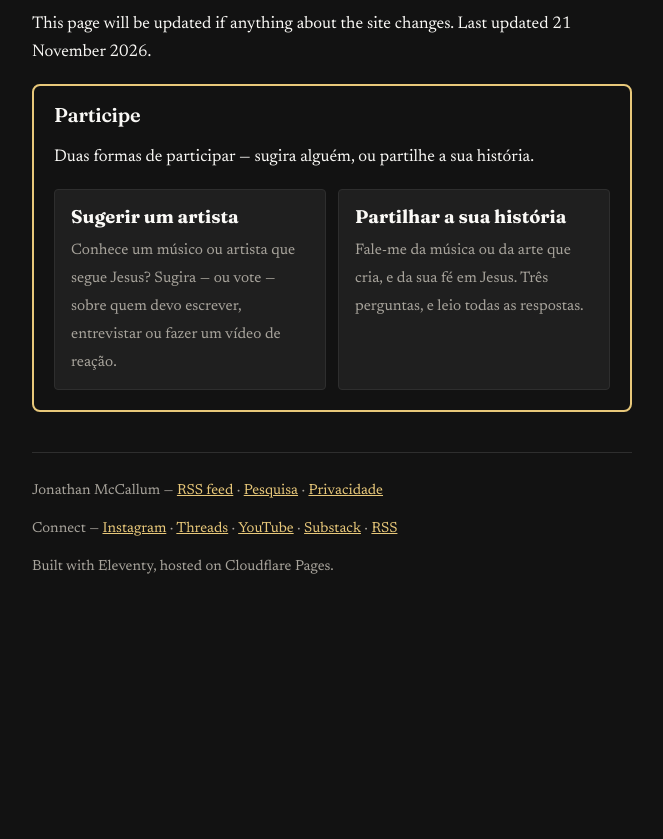
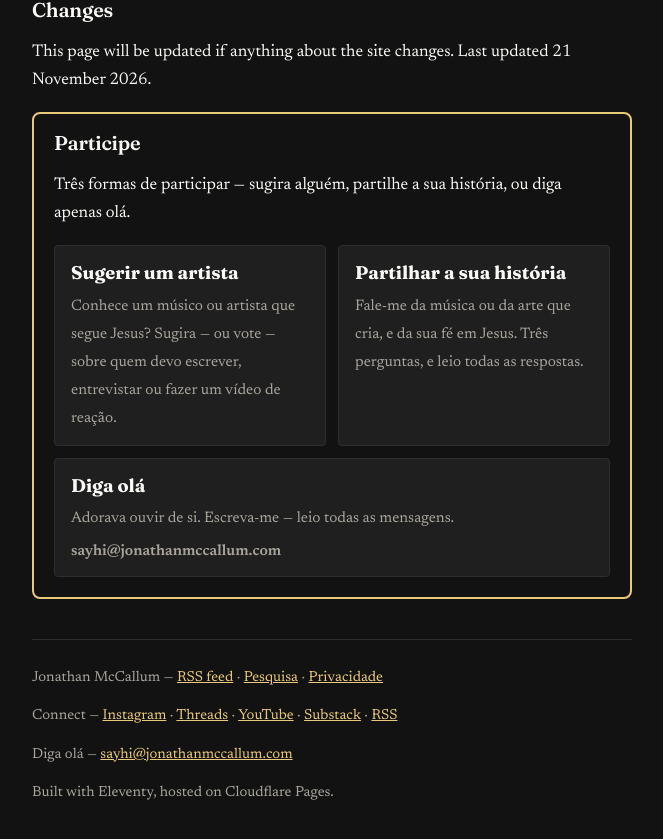
Before and after one commit to streamjonathan/jonathanmccallum-pt, an Eleventy site: page content/pages/privacy.md in a window 1280 px wide. Shown: the part 1805-2644 px from the top of the page, without its empty margins (308-971 px from the left). Before the commit the page ends 2447 px from the top, so only its background shows below. Built offline with nearby package versions, Linux system fonts and the light colour scheme; Eleventy itself is replaced by a stand-in of ours; files that its build step writes are made by us from their sources.

Commit message:
Add public contact email (sayhi) as a runtime-built mailto, hidden from scrapers [pt]

```diff
--- a/_includes/get-involved.njk
+++ b/_includes/get-involved.njk
@@ -1,6 +1,6 @@
 <section class="get-involved" aria-labelledby="get-involved-heading">
   <h2 id="get-involved-heading">Participe</h2>
-  <p>Duas formas de participar — sugira alguém, ou partilhe a sua história.</p>
+  <p>Três formas de participar — sugira alguém, partilhe a sua história, ou diga apenas olá.</p>
   <div class="get-involved__cards">
     <a class="get-involved__card" href="https://jonathanmccallum.com/suggest-an-artist/">
       <strong>Sugerir um artista</strong>
@@ -10,5 +10,10 @@
       <strong>Partilhar a sua história</strong>
       <span>Fale-me da música ou da arte que cria, e da sua fé em Jesus. Três perguntas, e leio todas as respostas.</span>
     </a>
+    <a class="get-involved__card" href="#" data-contact-email>
+      <strong>Diga olá</strong>
+      <span>Adorava ouvir de si. Escreva-me — leio todas as mensagens.</span>
+      <span class="get-involved__email" data-contact-email-text>Envie-me um e-mail</span>
+    </a>
   </div>
 </section>
--- a/_includes/layouts/base.njk
+++ b/_includes/layouts/base.njk
@@ -96,8 +96,8 @@
 </script>
 {% endif %}
 <link rel="alternate" type="application/rss+xml" title="{{ site.title }}" href="/feed/">
-<link rel="preload" href="/css/style.css?v=12" as="style">
-<link rel="stylesheet" href="/css/style.css?v=11">
+<link rel="preload" href="/css/style.css?v=13" as="style">
+<link rel="stylesheet" href="/css/style.css?v=12">
 </head>
 <body>
 <a class="skip-link" href="#main">Saltar para o conteúdo</a>
@@ -111,8 +111,10 @@
 <footer class="site-footer">
   <p>{{ site.title }} — <a href="/feed/">RSS feed</a> · <a href="/search/">Pesquisa</a> · <a href="/privacy/">Privacidade</a></p>
   <p>Connect — <a href="https://www.instagram.com/jonamccallum">Instagram</a> · <a href="https://www.threads.com/@jonamccallum">Threads</a> · <a href="https://www.youtube.com/@Jonathanmccallum1">YouTube</a> · <a href="https://jonamccallum.substack.com">Substack</a> · <a href="/feed/">RSS</a></p>
+  <p>Diga olá — <a href="#" data-contact-email data-contact-email-text>Envie-me um e-mail</a></p>
   <p>Built with Eleventy, hosted on Cloudflare Pages.</p>
 </footer>
 <script src="/js/main.js?v=8" defer></script>
+<script src="/js/contact.js?v=1" defer></script>
 </body>
 </html>
--- a/content/pages/privacy.md
+++ b/content/pages/privacy.md
@@ -8,7 +8,7 @@ original_url: https://jonathanmccallum.com/privacy/
 
 This site is run by Jonathan McCallum. It is a small personal site: writing, and a chat that answers from that writing. There are no accounts, no tracking, no advertising, and nothing for sale.
 
-If you need to ask about anything on this page, the way to reach Jonathan is a message on [Instagram](https://www.instagram.com/jonamccallum) or [Threads](https://www.threads.com/@jonamccallum).
+Se precisar de perguntar alguma coisa sobre esta página, ou sobre os seus dados pessoais, escreva a Jonathan em <a href="#" data-contact-email data-contact-email-text>Envie-me um e-mail</a>. Também pode enviar-lhe uma mensagem no [Instagram](https://www.instagram.com/jonamccallum) ou no [Threads](https://www.threads.com/@jonamccallum).
 
 ## The chat: "Interact with Jonathan's writing"
 
@@ -20,7 +20,7 @@ When you type a question, it is sent to Cloudflare — the company that hosts th
 
 ## Leave a note
 
-Notes are anonymous. The site asks for no name, no email, and no social media handle — please don't put personal details in a note. A note is stored on Cloudflare until Jonathan has read it, then it is deleted. If you would like a reply, message him on social media instead.
+Notes are anonymous. The site asks for no name, no email, and no social media handle — please don't put personal details in a note. A note is stored on Cloudflare until Jonathan has read it, then it is deleted. Se quiser uma resposta, escreva-lhe em <a href="#" data-contact-email data-contact-email-text>Envie-me um e-mail</a> ou envie-lhe uma mensagem nas redes sociais.
 
 ## What is not collected
 
--- a/css/style.css
+++ b/css/style.css
@@ -277,6 +277,7 @@ button[type="submit"] {
 .get-involved__card:hover { border-color: var(--link); }
 .get-involved__card strong { display: block; font-family: "Fraunces", Georgia, "Iowan Old Style", "Times New Roman", serif; font-size: 1.15rem; margin-bottom: 0.25rem; }
 .get-involved__card span { color: var(--muted); font-size: 0.95rem; }
+.get-involved__email { display: block; margin-top: 0.35rem; font-weight: 600; color: var(--link); }
 
 .featured { margin-top: 1.5rem; }
 .featured-row { display: flex; gap: 1rem; overflow-x: auto; scroll-snap-type: x mandatory; list-style: none; padding: 0 0 0.5rem; margin: 1rem 0; }
--- /dev/null
+++ b/js/contact.js
@@ -0,0 +1,17 @@
+// Contact email, built at runtime so the address never appears in page
+// source as plain text. The local part and the domain are kept separate
+// and joined here; the page only carries data-contact-email markers.
+// Links get a mailto: address, and marked text gets the address itself.
+(function () {
+  var user = "sayhi";
+  var host = "jonathanmccallum.com";
+  var address = user + "@" + host;
+  var links = document.querySelectorAll("[data-contact-email]");
+  for (var i = 0; i < links.length; i++) {
+    links[i].setAttribute("href", "mailto:" + address);
+  }
+  var texts = document.querySelectorAll("[data-contact-email-text]");
+  for (var j = 0; j < texts.length; j++) {
+    texts[j].textContent = address;
+  }
+})();
```
